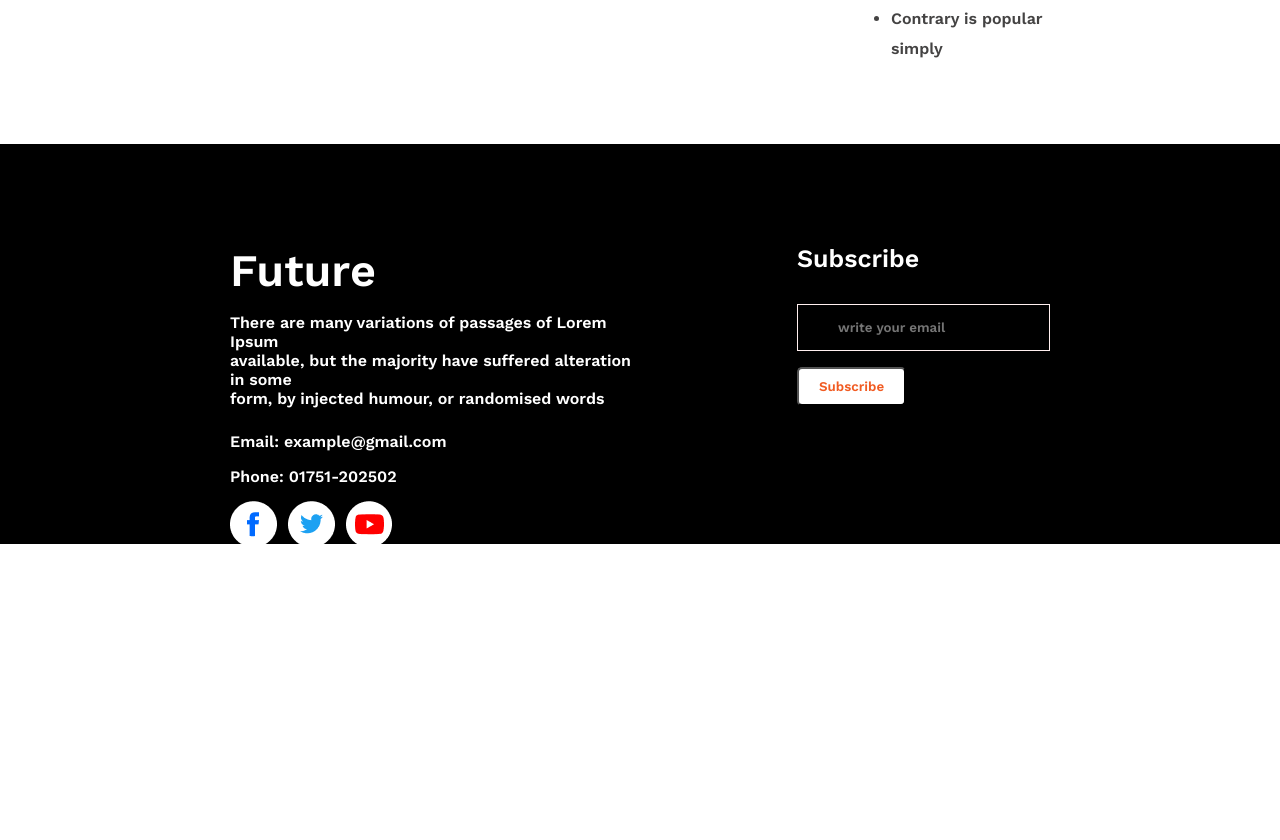
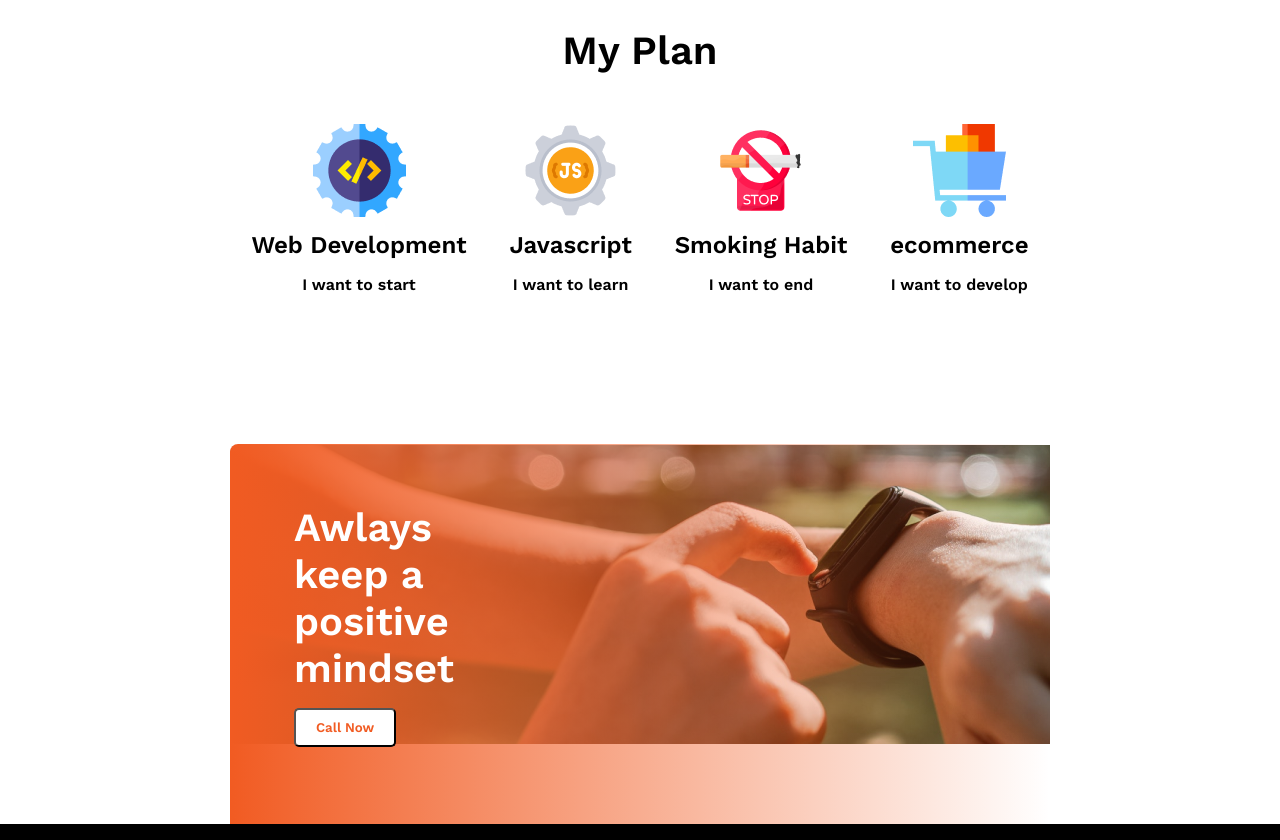
Before and after one commit to freelancerrased/first-assignment, a plain HTML site: page index.html in a window 1280 px wide. Shown: the part 1803-2643 px from the top of the page. Before the commit the page ends 2455 px from the top, so only its background shows below. Drawn offline with nearby package versions, Linux system fonts and the light colour scheme.

Commit message:
assignment done

```diff
--- a/index.html
+++ b/index.html
@@ -9,6 +9,7 @@
     <link rel="preconnect" href="https://fonts.googleapis.com"><link rel="preconnect" href="https://fonts.gstatic.com" crossorigin><link href="https://fonts.googleapis.com/css2?family=Open+Sans:wght@400;800&family=Work+Sans:wght@600&display=swap" rel="stylesheet">
 </head>
 <body>
+
     <!-- header section -->
     <header class="head-container">
         <div class="header-text">
@@ -19,10 +20,13 @@
             <button class="head-btn"> Contact Us</button>
         </div>
     </header>
+
+
+<!-- My failures section -->
     <main class="my-failures-container">
         <div class="for-flex">
             <div class="my-failures">
-                <img class="my-failures-image" src="/images/person.png" alt="">
+                <img class="my-failures-image" src="/images/image 11.png" alt="">
             </div>
             <div class="my-failures-text">
                 <h2 class="my-failures-title"> My failures of <br>previous year</h2>
@@ -36,7 +40,60 @@
                 </ul>
             </div>
         </div>
+
+ <!-- My Plan Section -->
+             <div>
+                    <h2 class="my-plan-headline"> My Plan </h2>
+                </div>
+
+                   <div class="my-plan-section">
+                <div class="my-plan-info">
+                    <img src="/images/icons/web.png" alt="">
+                    <h2 class="my-plan-title">
+                        Web Development
+                    </h2>
+                    <p class="my-plan-sub-title"> I want to start</p>
+                </div>
+
+                <div class="my-plan-info">
+                    <img src="/images/icons/js.png" alt="">
+                    <h2 class="my-plan-title">
+                        Javascript
+                    </h2>
+                    <p class="my-plan-sub-title"> I want to learn</p>
+                </div>
+
+                <div class="my-plan-info">
+                    <img src="/images/icons/smoke.png" alt="">
+                    <h2 class="my-plan-title">
+                       Smoking Habit
+                    </h2>
+                    <p class="my-plan-sub-title"> I want to end</p>
+                </div>
+
+                <div class="my-plan-info">
+                    <img src="/images/icons/ecom.png" alt="">
+                    <h2 class="my-plan-title">
+                        ecommerce
+                    </h2>
+                    <p class="my-plan-sub-title"> I want to develop</p>
+                </div>
+            </div>
+
+  <!-- Watch Image -->
+            <div class="watch-container">
+                <div class="watch-info">
+                    <h3 class="watch-title">
+                        Awlays keep a <br>
+                        positive mindset
+                    </h3>
+                    <button class="footer-btn"> Call Now </button>
+                </div>
+            </div>
+
     </main>
+
+ <!-- footer section -->
     <footer class="footer-container">
         <div class="footer-section">
             <div class="future">
@@ -46,11 +103,8 @@
                 <p class="email"> Email: example@gmail.com</p>
                 <p class="phone"> Phone: 01751-202502</p>
 
-
                     <img class="icons" src="/images/icons/fb.png" alt="">
-
                      <img class="icons" src="/images/icons/twitter.png" alt="">
-
                     <img class="icons" src="/images/icons/youtube.png" alt="">
 
             </div>
--- a/style.css
+++ b/style.css
@@ -42,11 +42,15 @@
     margin: 80px 230px;
 }
 
+.my-failures-image{
+    height: 450px;
+    margin-top: 50px;
+}
 .for-flex{
     display: flex;
 }
 .my-failures-text{
-    padding-top: 200px;
+    padding-top: 90px;
     margin-left: 52px;
 }
 .my-failures-title{
@@ -68,17 +72,62 @@ ul li{
 }
 
 
+/* My Plan Section Style */
+.my-plan-section{
+    display: flex;
+    margin-bottom: 150px;
+    justify-content: space-around;
+    text-align: center;
+}
+
+.my-plan-headline{
+    font-weight: 700;
+    font-size: 40px;
+    text-align: center;
+    margin-top: 120px;
+    margin-bottom: 50px;
+}
+.my-plan-title{
+    margin-top: 10px;
+}
+.my-plan-sub-title{
+   margin-top: 16px;
+}
+
+
+/* watch image style */
+
+.watch-container{
+    background-image: url(/images/watch.png);
+    height: 300px;
+    margin-top: 70px;
+
+}
+.watch-info{
+    padding: 60px 617px 90px 64px;
+    background-image: linear-gradient(90deg, #F15B22 0%, rgba(241, 91, 34, 0) 100%);
+    border-radius: 8px;
+}
+
+.watch-title{
+    font-weight: 700;
+    font-size: 40px;
+    color: white;
+}
+
+
  /* footer section style */
 .footer-container{
 
-    height: 400px;
+    height: 500px;
     background-color: black;
     color: white;
 
 }
 .footer-section{
-    padding: 100px 230px;
+    padding: 100px 230px 0 230px;
     display: flex;
+
 }
 
 .footer-title{
@@ -121,4 +170,5 @@ ul li{
     padding: 10px 20px;
     background-color: #FFFFFF;
     border-radius: 5px;
+
 }
```
Also changed, not shown: images/image 11.png (added).
